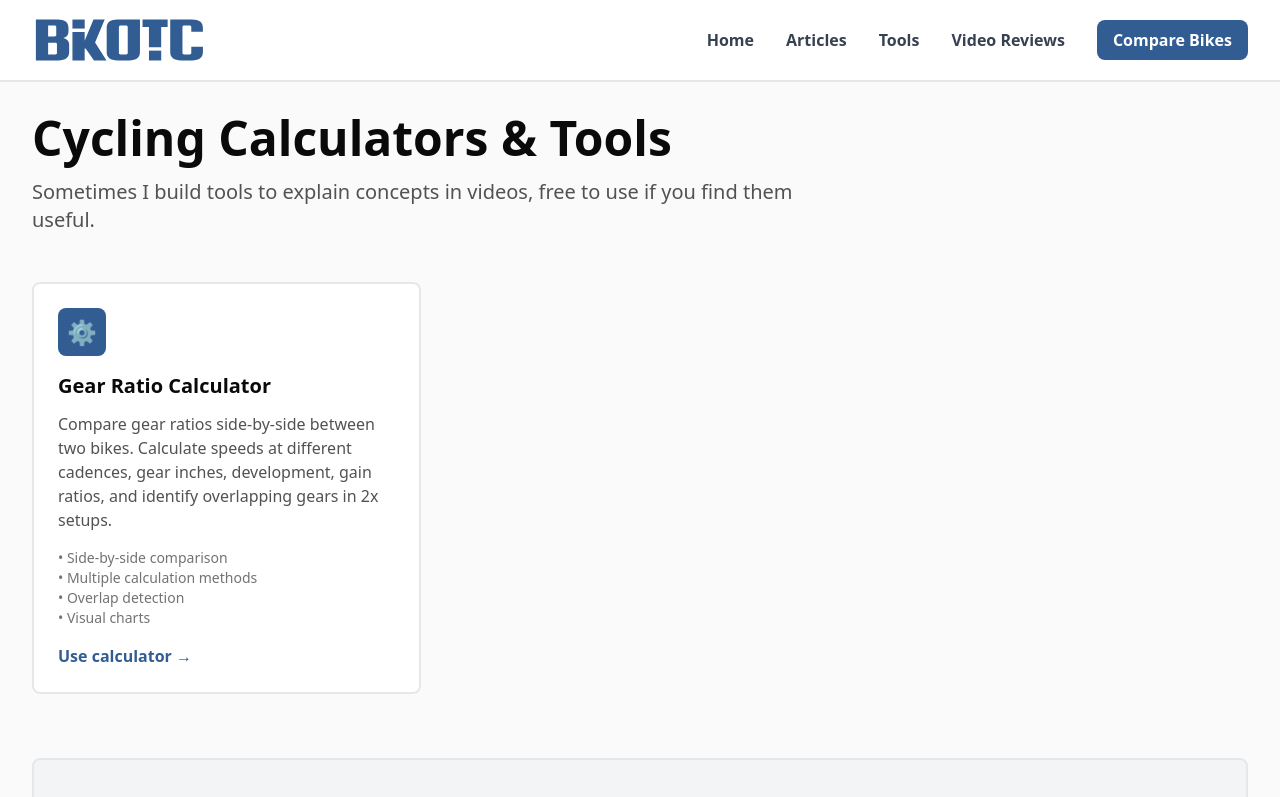
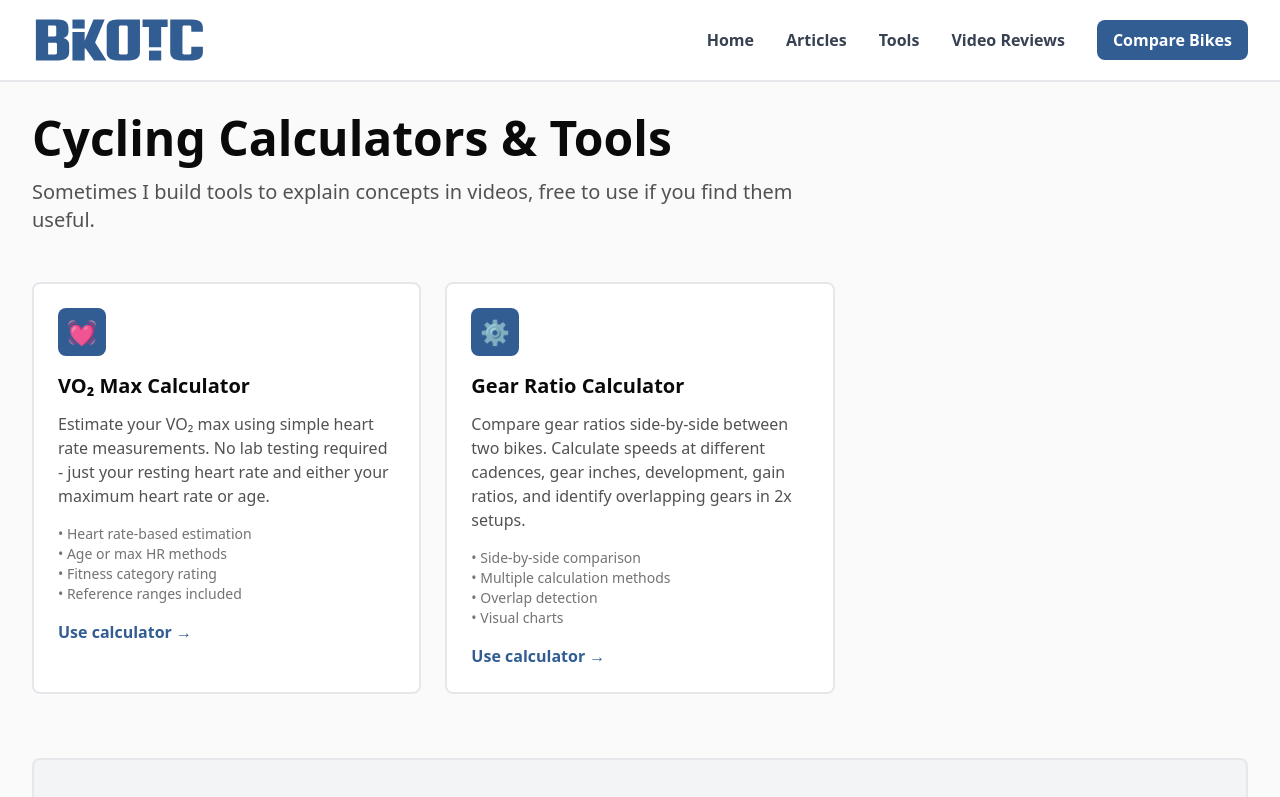
Before and after one commit to maccavamzoo/bikotic-genesis, a Next.js app: page /tools in a window 1280 px wide. Shown: the top 797 px of the page. Built offline with nearby package versions, Linux system fonts and the light colour scheme.

Commit message:
Update page.tsx

```diff
--- a/app/tools/page.tsx
+++ b/app/tools/page.tsx
@@ -1,4 +1,8 @@
+import { getAllTools } from '@/lib/tools'
+
 export default function ToolsPage() {
+  const tools = getAllTools()
+
   return (
     <main className="min-h-screen p-4 md:p-8 font-sans">
       <div className="max-w-7xl mx-auto">
@@ -14,34 +18,42 @@ export default function ToolsPage() {
         </section>
 
         {/* Tools Grid */}
+        {tools.length > 0 ? (
           <div className="grid grid-cols-1 md:grid-cols-2 lg:grid-cols-3 gap-6">
-
-          {/* Gear Ratio Calculator */}
+            {tools.map((tool) => (
               <a
-            href="/tools/gear-calculator"
+                key={tool.slug}
+                href={`/tools/${tool.slug}`}
                 className="bg-white border-2 border-gray-200 rounded-lg p-6 hover:border-bikotic-blue hover:shadow-lg transition-all block"
               >
                 <div className="w-12 h-12 bg-bikotic-blue rounded-lg flex items-center justify-center mb-4">
-              <span className="text-white text-2xl font-bold">⚙️</span>
+                  <span className="text-white text-2xl font-bold">{tool.icon}</span>
                 </div>
                 <h2 className="text-xl font-bold mb-3 text-[#0a0a0a]">
-              Gear Ratio Calculator
+                  {tool.title}
                 </h2>
                 <p className="text-[#525252] mb-4">
-              Compare gear ratios side-by-side between two bikes. Calculate speeds at different cadences, gear inches, development, gain ratios, and identify overlapping gears in 2x setups.
+                  {tool.description}
                 </p>
                 <div className="text-sm text-[#737373] mb-4">
-              • Side-by-side comparison<br/>
-              • Multiple calculation methods<br/>
-              • Overlap detection<br/>
-              • Visual charts
+                  {tool.features.map((feature, idx) => (
+                    <span key={idx}>
+                      • {feature}
+                      {idx < tool.features.length - 1 && <br/>}
+                    </span>
+                  ))}
                 </div>
                 <span className="text-bikotic-blue font-semibold hover:underline">
                   Use calculator →
                 </span>
               </a>
-
+            ))}
           </div>
+        ) : (
+          <div className="text-center py-16">
+            <p className="text-gray-500 text-lg">No tools yet. Check back soon!</p>
+          </div>
+        )}
 
         {/* Coming Soon Section */}
         <section className="mt-16 bg-gray-100 border-2 border-gray-200 rounded-lg p-8 text-center">
```
Lines whose indentation alone changed are shown as unchanged.
